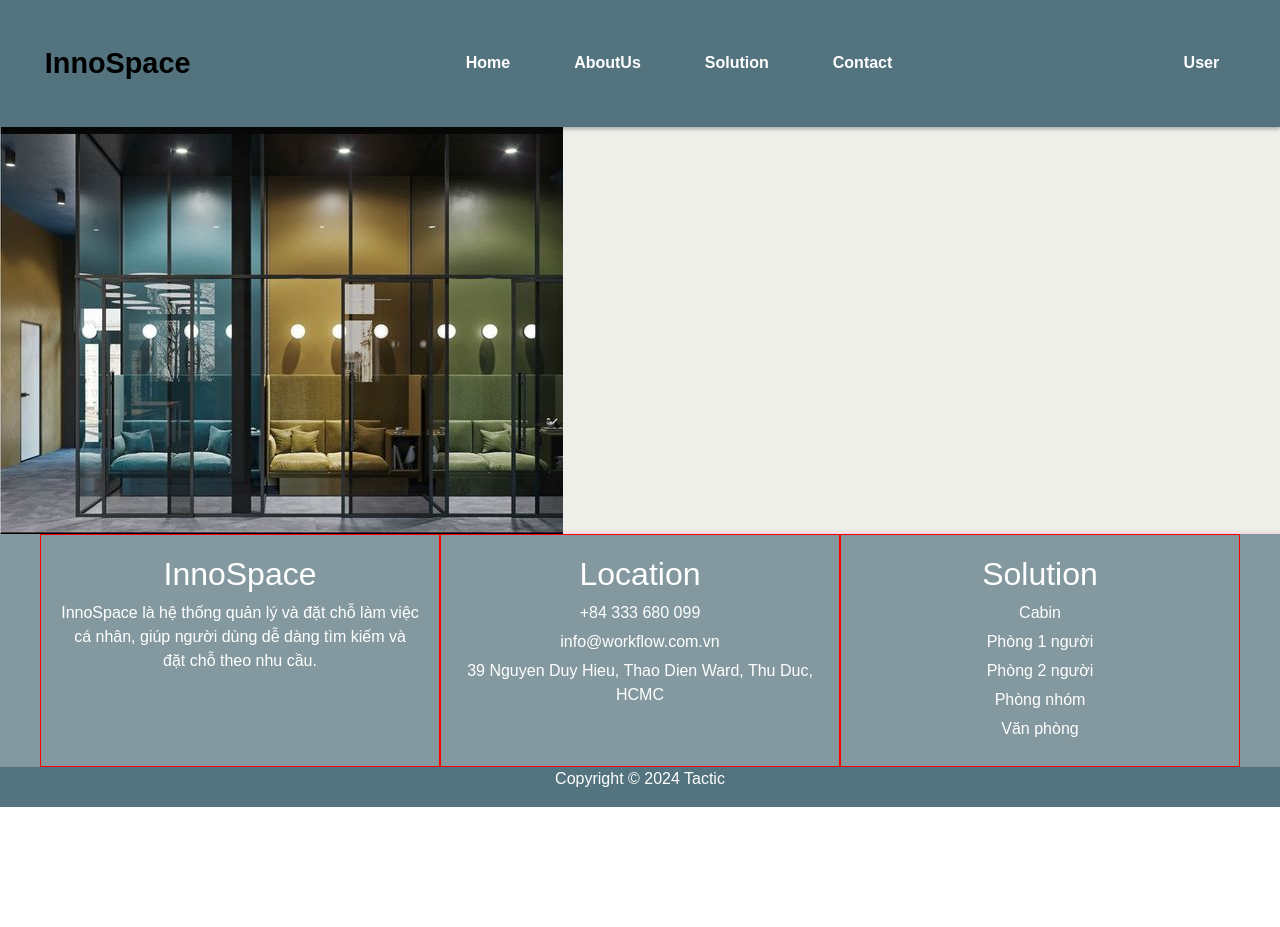
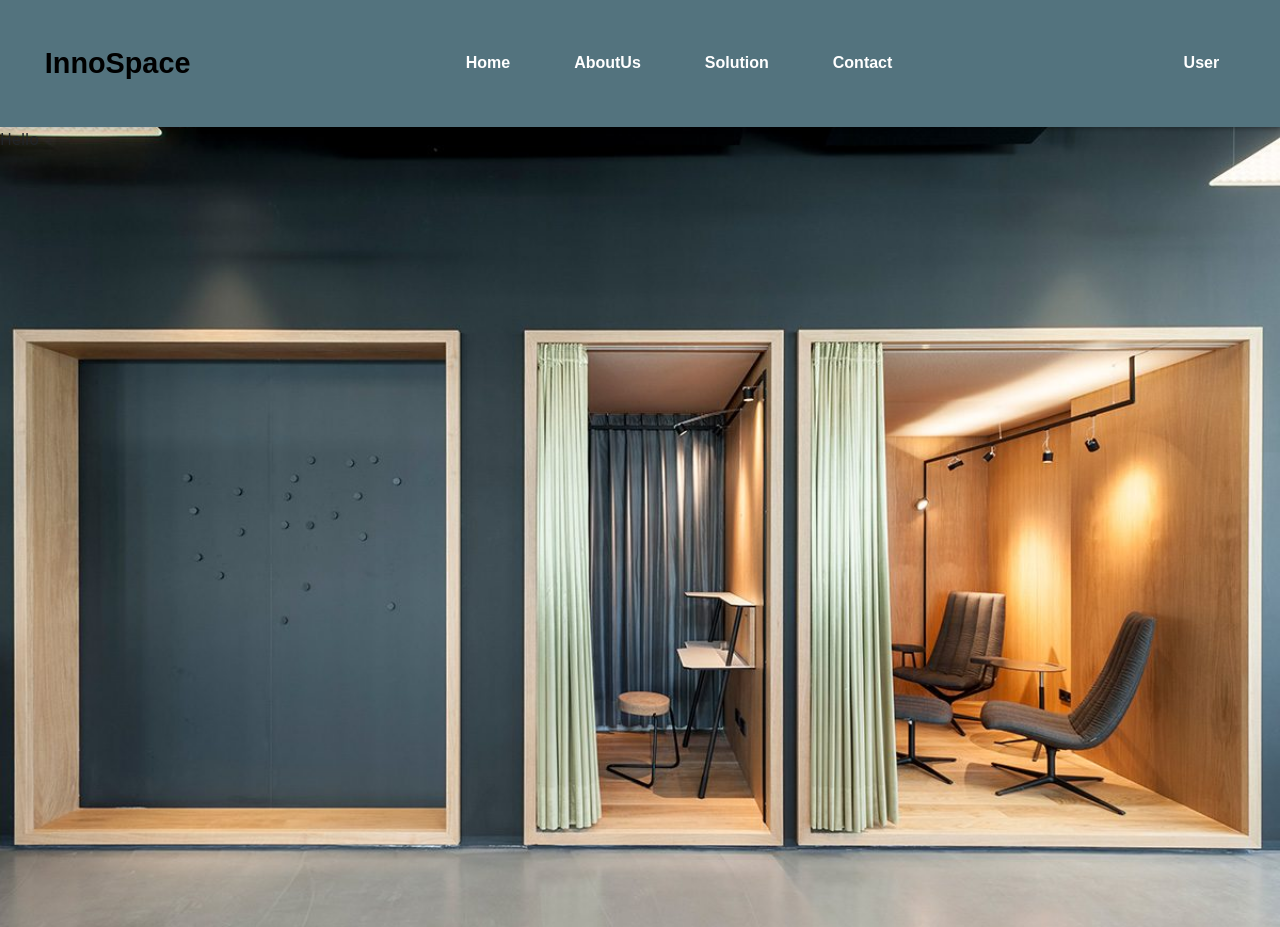
Before and after one commit to PanpaKawaii/FE_PODBookingSystem, a React (Vite) app: page / in a window 1280 px wide. Before the commit the page ends 807 px from the top, so only its background shows below. Built offline with nearby package versions, Linux system fonts and the light colour scheme.

Commit message:
test vercel

```diff
--- a/package.json
+++ b/package.json
@@ -13,7 +13,8 @@
     "bootstrap": "^5.3.3",
     "react": "^18.3.1",
     "react-bootstrap": "^2.10.5",
-    "react-dom": "^18.3.1"
+    "react-dom": "^18.3.1",
+    "react-router-dom": "^6.26.2"
   },
   "devDependencies": {
     "@eslint/js": "^9.9.0",
--- a/src/AdminComponent/Home.jsx
+++ b/src/AdminComponent/Home.jsx
@@ -4,9 +4,19 @@ import home from '../../src/PODimage/adminhome.jpg'
 export default class Home extends Component {
   render() {
     return (
-        <>
-        <img src={home} alt='background' />
-        </>
+      <>
+        <div
+          className='admin-home'
+          style={{
+            backgroundImage: `url(${home})`,
+            backgroundSize: 'cover',
+            backgroundPosition: 'center',
+            height: '100vh'
+          }}
+        >
+          <p>Hello</p>
+        </div>
+      </>
     )
   }
 }
--- /dev/null
+++ b/src/AdminComponent/HomeStyle.css
@@ -0,0 +1,6 @@
+.admin-home {
+    background-image: url('https://i.pinimg.com/1200x/44/46/01/444601128ade12bdfae7e9dd8f522fb4.jpg');
+    background-size: cover; /* Ensures the image covers the entire background */
+    background-position: center; /* Centers the image */
+    background-repeat: no-repeat; /* Prevents the image from repeating */
+  }
--- a/src/App.jsx
+++ b/src/App.jsx
@@ -23,7 +23,7 @@ function App() {
         <Route path='/contact' element={<Contact />} />
         <Route path='/about' element={<About />} />
       </Routes>
-      <Footer></Footer>
+      {/* <Footer></Footer> */}
     </>
   )
 }
--- a/src/ContactComponent/Contact.css
+++ b/src/ContactComponent/Contact.css
@@ -1,4 +1,4 @@
-/* @import url('https://fonts.googleapis.com/css2?family=Roboto:wght@400;700&display=swap');
+ @import url('https://fonts.googleapis.com/css2?family=Roboto:wght@400;700&display=swap');
 
 
 h1{
@@ -72,8 +72,8 @@ p.title-service{
     justify-items: center;
 }
 .service-container{
-    /* justify-content: center; */
-    /* display: flex;
+    justify-content: center;
+    display: flex;
     flex-direction: column;
     align-items: center;
 }
@@ -91,4 +91,3 @@ p.title-service{
     height: 500px;
 
 }
- */
--- a/src/ContactComponent/ContactContent.jsx
+++ b/src/ContactComponent/ContactContent.jsx
@@ -1,5 +1,5 @@
 import React, { Component } from 'react'
-// import './Contact.css'
+import './Contact.css'
 import 'bootstrap/dist/css/bootstrap.min.css';
 import service from './../PODimage/service.jpg'
 export default class ContactContent extends Component {
```
Also changed, not shown: src/PODimage/adminhome.jpg, 1 other file (tests, documents, lock files or other folders).
